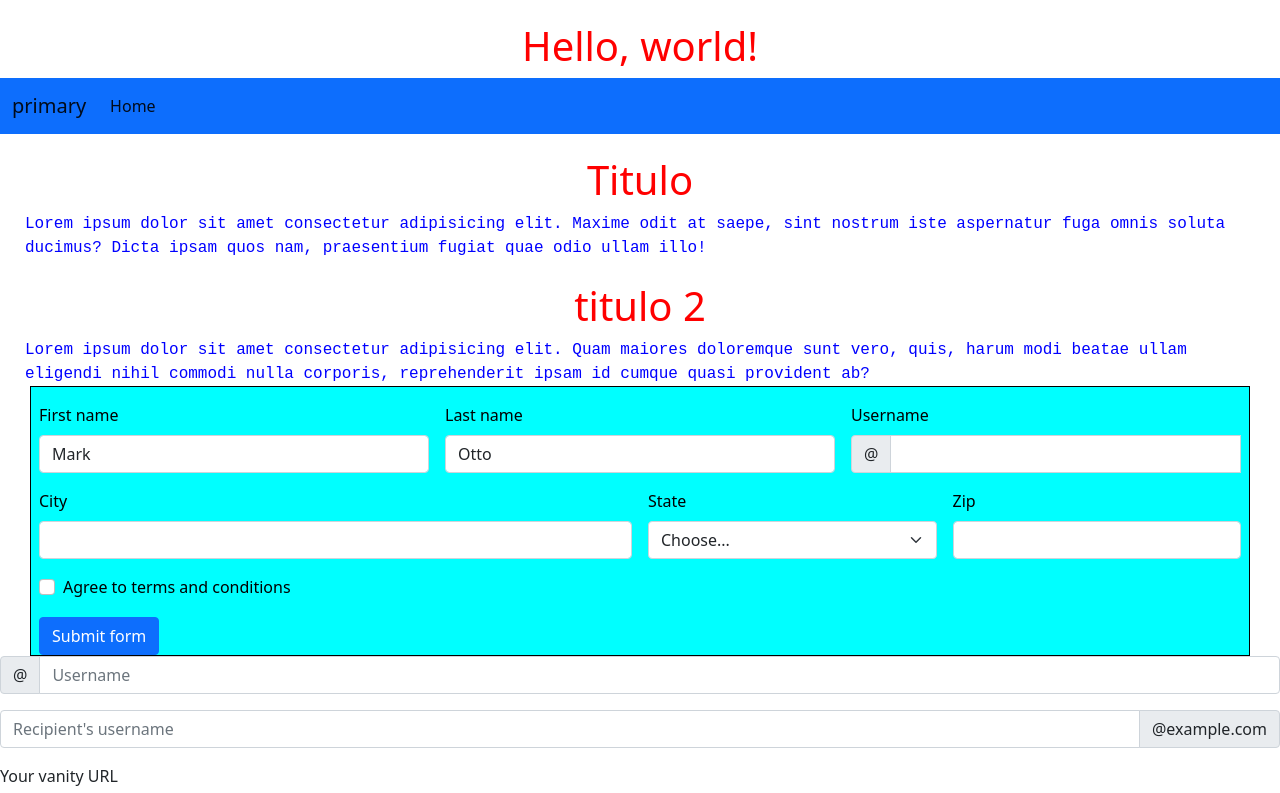
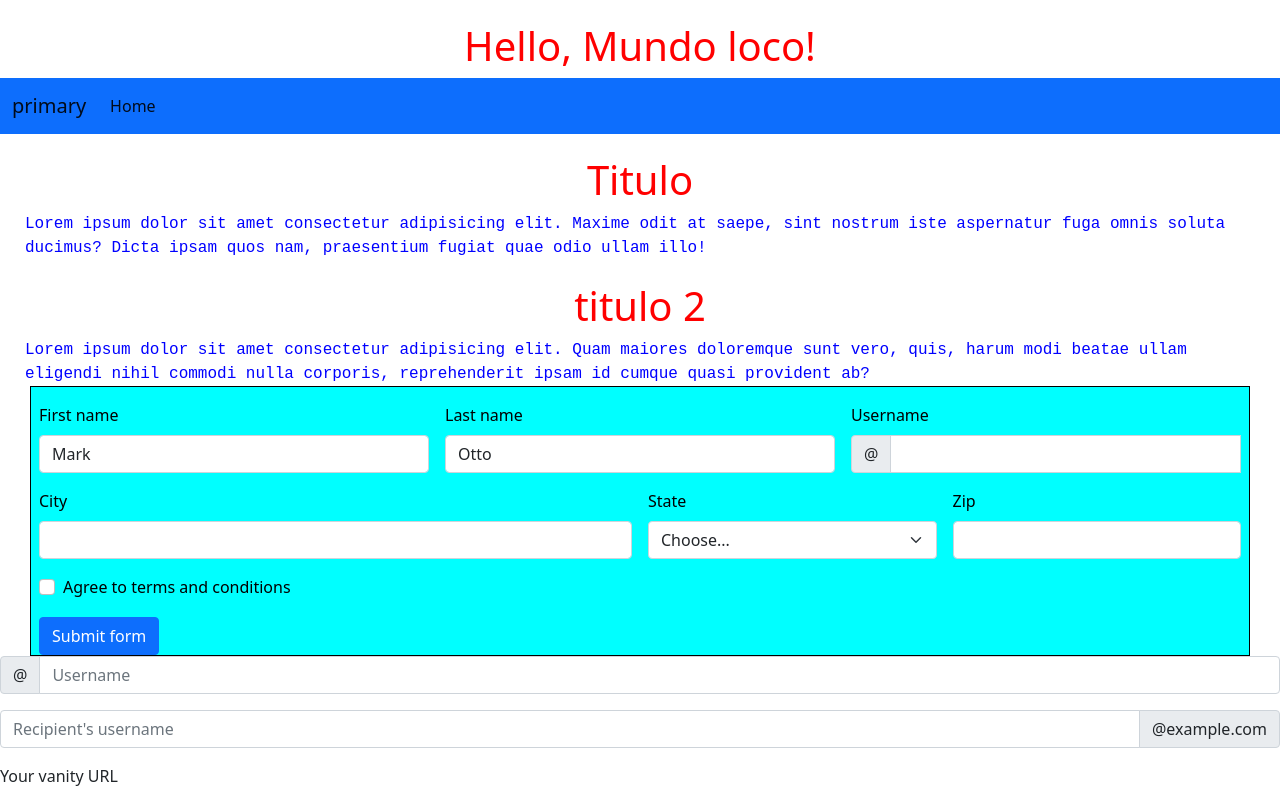
Before and after one commit to daviddedio/PruebasGit, a plain HTML site: page index.html in a window 1280 px wide. Shown: the top 793 px of the page. Drawn offline with nearby package versions, Linux system fonts and the light colour scheme.

Commit message:
cambien word por mundo loco
desde GIT

```diff
--- a/index.html
+++ b/index.html
@@ -12,7 +12,7 @@
     <title>Hello, world!</title>
   </head>
   <body>
-    <h1>Hello, world!</h1>
+    <h1>Hello, Mundo loco!</h1>
         <nav class="navbar navbar-expand-sm navbar-light bg-primary">
             <div class="container-fluid">
                 <a class="navbar-brand" href="#">primary</a>
```
